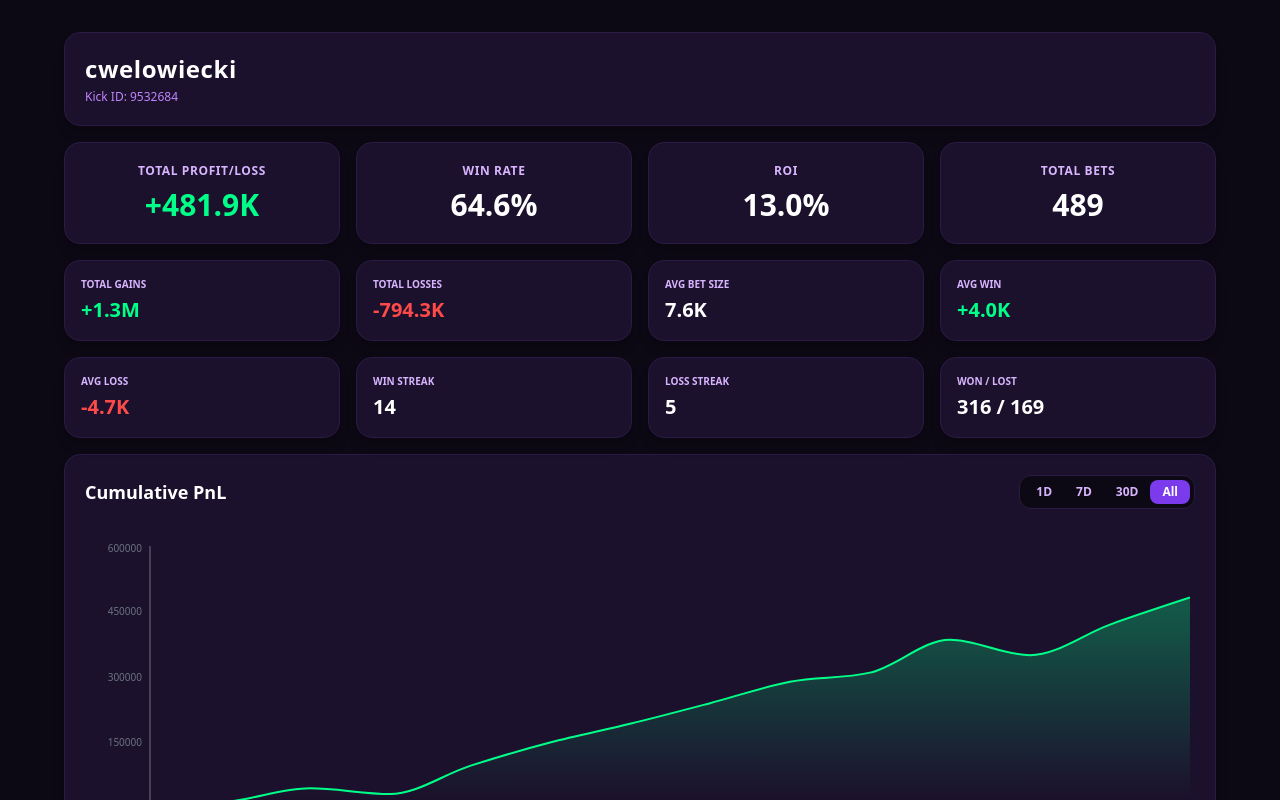
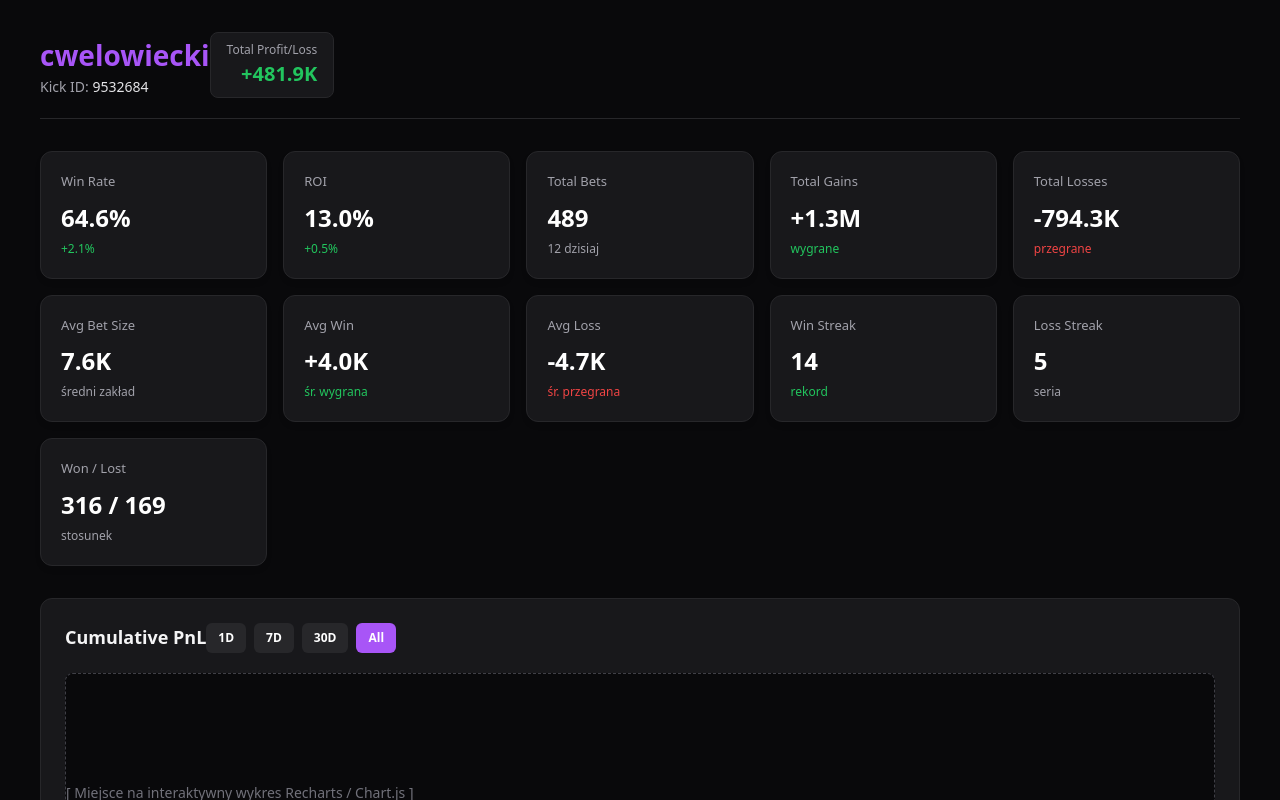
Before and after one commit to muun777/dashboard, a Next.js app: page / in a window 1280 px wide. Shown: the top 800 px of the page. Built offline with nearby package versions, Linux system fonts and the light colour scheme.

Commit message:
Update page.jsx

```diff
--- a/app/page.jsx
+++ b/app/page.jsx
@@ -1,191 +1,136 @@
-"use client";
+import React from 'react';
 
-import React, { useState } from "react";
-import {
-  ResponsiveContainer,
-  AreaChart,
-  Area,
-  XAxis,
-  YAxis,
-  Tooltip,
-} from "recharts";
-
-// Przykładowe dane do wykresu PnL
-const pnlData = [
-  { time: "Start", pnl: 0 },
-  { time: "Bet 1", pnl: 15000 },
-  { time: "Bet 2", pnl: 45000 },
-  { time: "Bet 3", pnl: 32000 },
-  { time: "Bet 4", pnl: 96400 },
-  { time: "Bet 5", pnl: 150000 },
-  { time: "Bet 6", pnl: 192800 },
-  { time: "Bet 7", pnl: 240000 },
-  { time: "Bet 8", pnl: 289100 },
-  { time: "Bet 9", pnl: 310000 },
-  { time: "Bet 10", pnl: 385500 },
-  { time: "Bet 11", pnl: 350000 },
-  { time: "Bet 12", pnl: 420000 },
-  { time: "Bet 13", pnl: 481900 },
-];
-
-export default function Dashboard() {
-  const [timeframe, setTimeframe] = useState("All");
+export default function Home() {
+  const stats = [
+    { label: "Win Rate", value: "64.6%", change: "+2.1%", positive: true },
+    { label: "ROI", value: "13.0%", change: "+0.5%", positive: true },
+    { label: "Total Bets", value: "489", change: "12 dzisiaj", neutral: true },
+    { label: "Total Gains", value: "+1.3M", change: "wygrane", positive: true },
+    { label: "Total Losses", value: "-794.3K", change: "przegrane", positive: false },
+    { label: "Avg Bet Size", value: "7.6K", change: "średni zakład", neutral: true },
+    { label: "Avg Win", value: "+4.0K", change: "śr. wygrana", positive: true },
+    { label: "Avg Loss", value: "-4.7K", change: "śr. przegrana", positive: false },
+    { label: "Win Streak", value: "14", change: "rekord", positive: true },
+    { label: "Loss Streak", value: "5", change: "seria", neutral: true },
+    { label: "Won / Lost", value: "316 / 169", change: "stosunek", neutral: true },
+  ];
 
   return (
-    <div className="min-h-screen bg-[#0d0914] text-white p-4 md:p-8 font-sans">
-      <div className="max-w-6xl mx-auto space-y-4">
-        {/* Nagłówek profilu */}
-        <div className="bg-[#1b112c] border border-[#2b1b44] rounded-2xl p-5 shadow-lg">
-          <h1 className="text-2xl font-bold tracking-wide">cwelowiecki</h1>
-          <p className="text-xs text-purple-400 mt-1">Kick ID: 9532684</p>
+    <div style={{
+      backgroundColor: '#09090b',
+      color: '#ffffff',
+      minHeight: '100vh',
+      fontFamily: 'system-ui, -apple-system, sans-serif',
+      padding: '32px 24px'
+    }}>
+      <div style={{ maxWidth: '1200px', margin: '0 auto' }}>
+        {/* Nagłówek */}
+        <header style={{
+          display: 'flex',
+          justify: 'space-between',
+          alignItems: 'center',
+          borderBottom: '1px solid #27272a',
+          paddingBottom: '20px',
+          marginBottom: '32px'
+        }}>
+          <div>
+            <h1 style={{ fontSize: '28px', fontWeight: 'bold', margin: 0, color: '#a855f7' }}>
+              cwelowiecki
+            </h1>
+            <p style={{ color: '#a1a1aa', fontSize: '14px', marginTop: '4px', margin: 0 }}>
+              Kick ID: <span style={{ color: '#e4e4e7' }}>9532684</span>
+            </p>
+          </div>
+          <div style={{
+            backgroundColor: '#18181b',
+            padding: '8px 16px',
+            borderRadius: '8px',
+            border: '1px solid #27272a',
+            textAlign: 'right'
+          }}>
+            <span style={{ fontSize: '12px', color: '#a1a1aa', display: 'block' }}>Total Profit/Loss</span>
+            <span style={{ fontSize: '20px', fontWeight: 'bold', color: '#22c55e' }}>+481.9K</span>
+          </div>
+        </header>
+
+        {/* Kafelki ze statystykami */}
+        <div style={{
+          display: 'grid',
+          gridTemplateColumns: 'repeat(auto-fill, minmax(220px, 1fr))',
+          gap: '16px',
+          marginBottom: '32px'
+        }}>
+          {stats.map((stat, idx) => (
+            <div key={idx} style={{
+              backgroundColor: '#18181b',
+              borderRadius: '12px',
+              padding: '20px',
+              border: '1px solid #27272a',
+              boxShadow: '0 4px 6px -1px rgba(0, 0, 0, 0.1)'
+            }}>
+              <div style={{ fontSize: '13px', color: '#a1a1aa', marginBottom: '8px' }}>
+                {stat.label}
+              </div>
+              <div style={{ fontSize: '24px', fontWeight: 'bold', marginBottom: '4px' }}>
+                {stat.value}
+              </div>
+              <div style={{
+                fontSize: '12px',
+                color: stat.neutral ? '#a1a1aa' : stat.positive ? '#22c55e' : '#ef4444'
+              }}>
+                {stat.change}
+              </div>
+            </div>
+          ))}
         </div>
 
-        {/* Pierwszy rząd statystyk (Główne) */}
-        <div className="grid grid-cols-1 sm:grid-cols-2 lg:grid-cols-4 gap-4">
-          <div className="bg-[#1b112c] border border-[#2b1b44] rounded-2xl p-5 text-center shadow-lg">
-            <span className="text-xs font-semibold text-purple-300 uppercase tracking-wider block mb-2">
-              Total Profit/Loss
-            </span>
-            <span className="text-3xl font-extrabold text-[#00ff88]">
-              +481.9K
-            </span>
-          </div>
-
-          <div className="bg-[#1b112c] border border-[#2b1b44] rounded-2xl p-5 text-center shadow-lg">
-            <span className="text-xs font-semibold text-purple-300 uppercase tracking-wider block mb-2">
-              Win Rate
-            </span>
-            <span className="text-3xl font-extrabold text-white">64.6%</span>
-          </div>
-
-          <div className="bg-[#1b112c] border border-[#2b1b44] rounded-2xl p-5 text-center shadow-lg">
-            <span className="text-xs font-semibold text-purple-300 uppercase tracking-wider block mb-2">
-              ROI
-            </span>
-            <span className="text-3xl font-extrabold text-white">13.0%</span>
-          </div>
-
-          <div className="bg-[#1b112c] border border-[#2b1b44] rounded-2xl p-5 text-center shadow-lg">
-            <span className="text-xs font-semibold text-purple-300 uppercase tracking-wider block mb-2">
-              Total Bets
-            </span>
-            <span className="text-3xl font-extrabold text-white">489</span>
-          </div>
-        </div>
-
-        {/* Drugi rząd statystyk */}
-        <div className="grid grid-cols-1 sm:grid-cols-2 lg:grid-cols-4 gap-4">
-          <div className="bg-[#1b112c] border border-[#2b1b44] rounded-2xl p-4 shadow-lg">
-            <span className="text-[10px] font-semibold text-purple-300 uppercase block mb-1">
-              Total Gains
-            </span>
-            <span className="text-xl font-bold text-[#00ff88]">+1.3M</span>
-          </div>
-
-          <div className="bg-[#1b112c] border border-[#2b1b44] rounded-2xl p-4 shadow-lg">
-            <span className="text-[10px] font-semibold text-purple-300 uppercase block mb-1">
-              Total Losses
-            </span>
-            <span className="text-xl font-bold text-[#ff4a4a]">-794.3K</span>
-          </div>
-
-          <div className="bg-[#1b112c] border border-[#2b1b44] rounded-2xl p-4 shadow-lg">
-            <span className="text-[10px] font-semibold text-purple-300 uppercase block mb-1">
-              Avg Bet Size
-            </span>
-            <span className="text-xl font-bold text-white">7.6K</span>
-          </div>
-
-          <div className="bg-[#1b112c] border border-[#2b1b44] rounded-2xl p-4 shadow-lg">
-            <span className="text-[10px] font-semibold text-purple-300 uppercase block mb-1">
-              Avg Win
-            </span>
-            <span className="text-xl font-bold text-[#00ff88]">+4.0K</span>
-          </div>
-        </div>
-
-        {/* Trzeci rząd statystyk */}
-        <div className="grid grid-cols-1 sm:grid-cols-2 lg:grid-cols-4 gap-4">
-          <div className="bg-[#1b112c] border border-[#2b1b44] rounded-2xl p-4 shadow-lg">
-            <span className="text-[10px] font-semibold text-purple-300 uppercase block mb-1">
-              Avg Loss
-            </span>
-            <span className="text-xl font-bold text-[#ff4a4a]">-4.7K</span>
-          </div>
-
-          <div className="bg-[#1b112c] border border-[#2b1b44] rounded-2xl p-4 shadow-lg">
-            <span className="text-[10px] font-semibold text-purple-300 uppercase block mb-1">
-              Win Streak
-            </span>
-            <span className="text-xl font-bold text-white">14</span>
-          </div>
-
-          <div className="bg-[#1b112c] border border-[#2b1b44] rounded-2xl p-4 shadow-lg">
-            <span className="text-[10px] font-semibold text-purple-300 uppercase block mb-1">
-              Loss Streak
-            </span>
-            <span className="text-xl font-bold text-white">5</span>
-          </div>
-
-          <div className="bg-[#1b112c] border border-[#2b1b44] rounded-2xl p-4 shadow-lg">
-            <span className="text-[10px] font-semibold text-purple-300 uppercase block mb-1">
-              Won / Lost
-            </span>
-            <span className="text-xl font-bold text-white">316 / 169</span>
-          </div>
-        </div>
-
-        {/* Sekcja Wykresu PnL */}
-        <div className="bg-[#1b112c] border border-[#2b1b44] rounded-2xl p-5 shadow-lg space-y-4">
-          <div className="flex flex-col sm:flex-row justify-between items-start sm:items-center gap-2">
-            <h2 className="text-lg font-bold text-white">Cumulative PnL</h2>
-            <div className="flex bg-[#0d0914] p-1 rounded-xl border border-[#2b1b44]">
-              {["1D", "7D", "30D", "All"].map((tf) => (
-                <button
-                  key={tf}
-                  onClick={() => setTimeframe(tf)}
-                  className={`px-3 py-1 text-xs font-semibold rounded-lg transition-all ${
-                    timeframe === tf
-                      ? "bg-[#7c3aed] text-white"
-                      : "text-purple-300 hover:text-white"
-                  }`}
-                >
-                  {tf}
+        {/* Sekcja Wykresu */}
+        <div style={{
+          backgroundColor: '#18181b',
+          borderRadius: '12px',
+          padding: '24px',
+          border: '1px solid #27272a'
+        }}>
+          <div style={{
+            display: 'flex',
+            justify: 'space-between',
+            alignItems: 'center',
+            marginBottom: '20px'
+          }}>
+            <h2 style={{ fontSize: '18px', fontWeight: 'bold', margin: 0, color: '#f4f4f5' }}>
+              Cumulative PnL
+            </h2>
+            <div style={{ display: 'flex', gap: '8px' }}>
+              {['1D', '7D', '30D', 'All'].map((period, i) => (
+                <button key={period} style={{
+                  backgroundColor: i === 3 ? '#a855f7' : '#27272a',
+                  color: '#ffffff',
+                  border: 'none',
+                  borderRadius: '6px',
+                  padding: '6px 12px',
+                  fontSize: '12px',
+                  fontWeight: '600',
+                  cursor: 'pointer'
+                }}>
+                  {period}
                 </button>
               ))}
             </div>
           </div>
 
-          {/* Wykres Recharts */}
-          <div className="h-72 w-full pt-4">
-            <ResponsiveContainer width="100%" height="100%">
-              <AreaChart data={pnlData}>
-                <defs>
-                  <linearGradient id="colorPnl" x1="0" y1="0" x2="0" y2="1">
-                    <stop offset="5%" stopColor="#00ff88" stopOpacity={0.3} />
-                    <stop offset="95%" stopColor="#00ff88" stopOpacity={0} />
-                  </linearGradient>
-                </defs>
-                <XAxis dataKey="time" stroke="#6b7280" fontSize={10} hide />
-                <YAxis stroke="#6b7280" fontSize={10} tickLine={false} />
-                <Tooltip
-                  contentStyle={{
-                    backgroundColor: "#0d0914",
-                    borderColor: "#7c3aed",
-                    borderRadius: "12px",
-                    color: "#fff",
-                  }}
-                />
-                <Area
-                  type="monotone"
-                  dataKey="pnl"
-                  stroke="#00ff88"
-                  strokeWidth={2}
-                  fillOpacity={1}
-                  fill="url(#colorPnl)"
-                />
-              </AreaChart>
-            </ResponsiveContainer>
+          {/* Podgląd miejsca na wykres */}
+          <div style={{
+            height: '240px',
+            backgroundColor: '#09090b',
+            borderRadius: '8px',
+            border: '1px dashed #3f3f46',
+            display: 'flex',
+            alignItems: 'center',
+            justify: 'center',
+            color: '#71717a',
+            fontSize: '14px'
+          }}>
+            [ Miejsce na interaktywny wykres Recharts / Chart.js ]
           </div>
         </div>
       </div>
```
